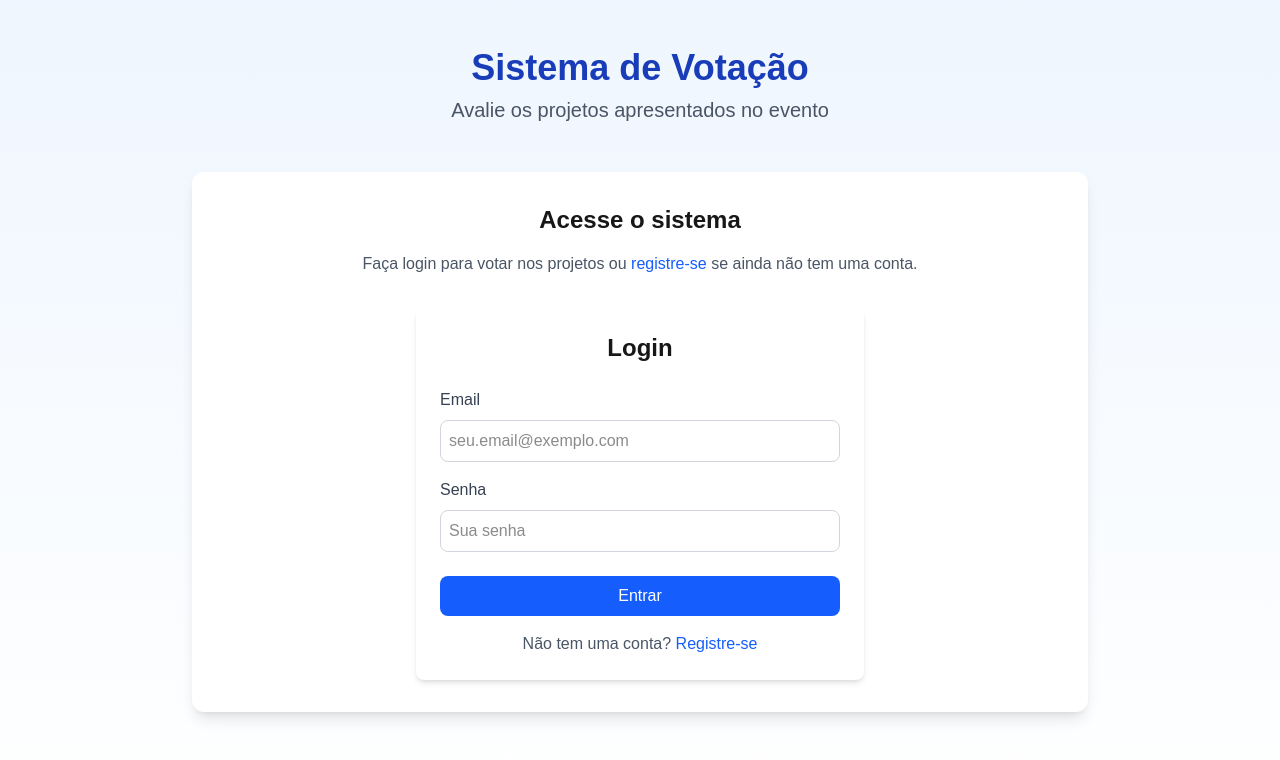
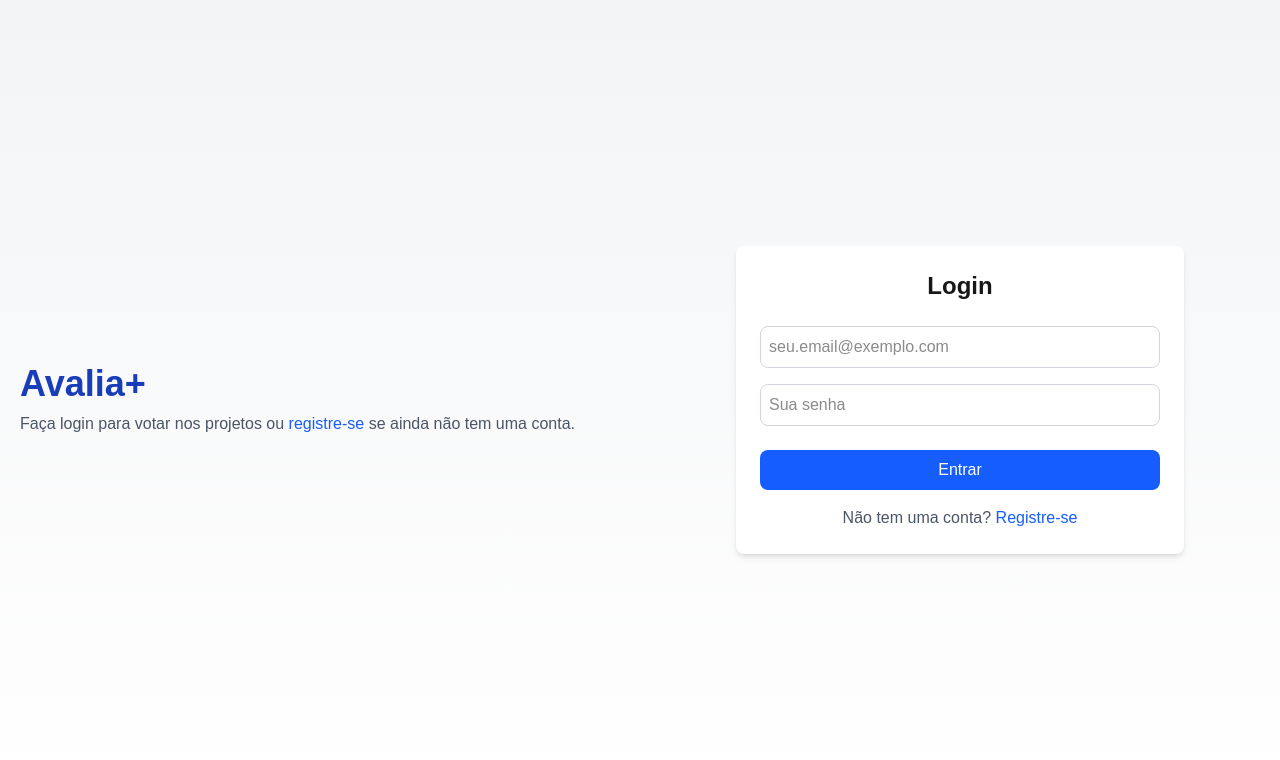
Before and after one commit to elielcezar/vote, a Next.js app: page / in a window 1280 px wide. Shown: the top 760 px of the page. Built offline with nearby package versions, Linux system fonts and the light colour scheme.

Commit message:
ajustes de interface

```diff
--- a/package.json
+++ b/package.json
@@ -6,7 +6,8 @@
     "dev": "next dev --turbopack",
     "build": "next build",
     "start": "next start",
-    "lint": "next lint"
+    "lint": "next lint",
+    "deploy": "git pull && npm install && npm run build && pm2 restart vote-app"
   },
   "dependencies": {
     "@prisma/client": "^6.5.0",
--- a/src/app/page.tsx
+++ b/src/app/page.tsx
@@ -36,7 +36,9 @@ export default function Home() {
 
       // Salvar token no localStorage e cookie
       const participantToken = result.participant.token;
+      if (typeof window !== 'undefined') {
         localStorage.setItem('voteToken', participantToken);
+      }
       setCookie('voteToken', participantToken, { maxAge: 60 * 60 * 24 * 7 }); // Cookie válido por 7 dias
 
       // Definir participante no estado
@@ -75,6 +77,8 @@ export default function Home() {
 
   // Verificar token no localStorage ao carregar a página
   useEffect(() => {
+    // Garantir que o código só execute no navegador
+    if (typeof window !== 'undefined') {
       const storedToken = localStorage.getItem('voteToken');
 
       if (storedToken) {
@@ -82,37 +86,95 @@ export default function Home() {
         setCookie('voteToken', storedToken, { maxAge: 60 * 60 * 24 * 7 }); // Atualizar cookie
         validateToken(storedToken);
       }
+    }
   }, []);
 
   return (
-    <main className="min-h-screen bg-gradient-to-b from-blue-50 to-white py-12">
-      <div className="container mx-auto px-4">
-        <header className="text-center mb-12">
-          <h1 className="text-4xl font-bold text-blue-800 mb-2">Sistema de Votação</h1>
-          <p className="text-xl text-gray-600 mb-6">
-            Avalie os projetos apresentados no evento
-          </p>
-        </header>
+
+    <div className="wrapper flex flex-col md:flex-row h-screen outline bg-gradient-to-b from-gray-100 to-white">
+
+      <aside className={`md:h-screen md:sticky top-0 ${!token || !participant || participant.role !== 'admin' ? 'md:w-6/12' : 'md:w-2/12'}`}>
+        <header className="md:h-screen flex flex-col justify-center p-5 text-center items-center min-h-50 md:text-left md:items-start">
+          <h1 className="text-4xl font-bold text-blue-800 mb-2">Avalia+</h1>
 
           {!token || !participant ? (
-          <div className="max-w-4xl mx-auto">
-            <div className="bg-white p-8 rounded-xl shadow-lg mb-12">
-              <h2 className="text-2xl font-bold mb-4 text-center">Acesse o sistema</h2>
-              <p className="text-center text-gray-600 mb-8">
+            <p className="text-gray-600 m-0">
               Faça login para votar nos projetos ou {' '}
               <Link href="/register" className="text-blue-600 hover:underline">
                 registre-se
               </Link>
               {' '} se ainda não tem uma conta.
             </p>
+          ) : token && participant && participant.role === 'admin' ? (
+            <>
+              <p className="text-gray-600">Bem-vindo, {participant.name}!</p>
+              <Link href="/results" className="text-sm bg-yellow-100 hover:bg-yellow-200 text-yellow-800 py-1 px-3 rounded mt-2 inline-block">
+                Resultados
+              </Link>
 
+              <Link href="/promote" className="text-sm bg-yellow-100 hover:bg-yellow-200 text-yellow-800 py-1 px-3 rounded mt-2 inline-block">
+                Promover Admin
+              </Link>
+
+              <Link href="/vote" className="block w-full bg-blue-600 hover:bg-blue-700 text-white font-medium py-3 px-6 rounded-lg text-center my-4">
+                Votação
+              </Link>
+
+                <button
+                    onClick={() => {
+                      if (typeof window !== 'undefined') {
+                        localStorage.removeItem('voteToken');
+                      }
+                      deleteCookie('voteToken');
+                      setToken(null);
+                      setParticipant(null);
+                      toast.success('Sessão encerrada com sucesso');
+                    }}
+                    className="text-red-600 hover:text-red-800 font-medium"
+                  >
+                  Sair
+                </button>
+
+            </>
+          ) : null}
+
+
+
+        </header>
+      </aside>
+
+      <main className={`md:min-h-screen md:bg-gradient-to-b from-gray-100 to-white md:py-12 flex items-center ${!token || !participant || participant.role !== 'admin' ? 'md:w-6/12' : 'md:w-10/12'}`}>
+
+        <div className="container mx-auto px-4">
+          {!token || !participant ? (
             <LoginForm onSubmit={loginParticipant} isLoading={isLoggingIn} />
-            </div>
-          </div>
-        ) : (
+          ) : token && participant && participant.role !== 'admin' ? (
             <div className="text-center py-8 bg-white p-8 rounded-xl shadow-lg max-w-md mx-auto">
               <h2 className="text-2xl font-bold mb-4">Bem-vindo, {participant.name}!</h2>
               <p className="mt-2 mb-8 text-gray-600">Agora você pode votar nos projetos apresentados.</p>
+
+
+                <Link
+                  href="/vote"
+                  className="block w-full bg-blue-600 hover:bg-blue-700 text-white font-medium py-3 px-6 rounded-lg text-center mb-4"
+                >
+                  Votação
+                </Link>
+
+                <button
+                onClick={() => {
+                  if (typeof window !== 'undefined') {
+                    localStorage.removeItem('voteToken');
+                  }
+                  deleteCookie('voteToken');
+                  setToken(null);
+                  setParticipant(null);
+                  toast.success('Sessão encerrada com sucesso');
+                }}
+                className="text-red-600 hover:text-red-800 font-medium"
+              >
+                Sair
+              </button>
 
               {participant.role === 'admin' && (
                 <div className="mb-6 p-3 bg-yellow-50 border border-yellow-200 rounded-lg">
@@ -124,46 +186,42 @@ export default function Home() {
                     >
                       Painel Admin
                     </Link>
-                  <Link
-                    href="/results"
-                    className="text-sm bg-yellow-100 hover:bg-yellow-200 text-yellow-800 py-1 px-3 rounded"
-                  >
-                    Resultados
-                  </Link>
-                  <Link
-                    href="/promote"
-                    className="text-sm bg-yellow-100 hover:bg-yellow-200 text-yellow-800 py-1 px-3 rounded"
-                  >
-                    Promover Admin
-                  </Link>
+
+
                   </div>
                 </div>
               )}
 
+
+            </div>
+          ) : token && participant && participant.role === 'admin' ? (
+            <div className="text-center py-8 bg-white p-8 rounded-xl shadow-lg max-w-md mx-auto">
+              <h2 className="text-2xl font-bold mb-4">Bem-vindo, {participant.name}!</h2>
+
+              {participant.role === 'admin' && (
+                <div className="mb-6 p-3 bg-yellow-50 border border-yellow-200 rounded-lg">
+                  <p className="text-yellow-800 font-semibold">Você tem acesso de administrador</p>
+                  <div className="flex gap-2 mt-2 justify-center">
                     <Link
-              href="/vote"
-              className="block w-full bg-blue-600 hover:bg-blue-700 text-white font-medium py-3 px-6 rounded-lg text-center mb-4"
+                      href="/admin"
+                      className="text-sm bg-yellow-100 hover:bg-yellow-200 text-yellow-800 py-1 px-3 rounded"
                     >
-              Ir para Votação
+                      Painel Admin
                     </Link>
 
-            <button
-              onClick={() => {
-                localStorage.removeItem('voteToken');
-                deleteCookie('voteToken');
-                setToken(null);
-                setParticipant(null);
-                toast.success('Sessão encerrada com sucesso');
-              }}
-              className="text-red-600 hover:text-red-800 font-medium"
-            >
-              Sair
-            </button>
+
+                  </div>
                 </div>
               )}
+
+
+            </div>
+          ) : null }
         </div>
 
         <Toaster position="bottom-center" />
       </main>
+
+    </div>
   );
 }
--- a/src/app/profile/page.tsx
+++ b/src/app/profile/page.tsx
@@ -230,7 +230,7 @@ export default function ProfilePage() {
                 toast.success('Sessão encerrada com sucesso');
                 setTimeout(() => {
                   router.push('/');
-                }, 1500); // Atraso para permitir que o usuário veja a mensagem de sucesso
+                }, 1500);
               }}
               className="text-red-600 hover:text-red-800 font-medium"
             >
--- a/src/app/register/page.tsx
+++ b/src/app/register/page.tsx
@@ -45,24 +45,23 @@ export default function RegisterPage() {
   };
 
   return (
-    <main className="min-h-screen bg-gradient-to-b from-blue-50 to-white py-12">
-      <div className="container mx-auto px-4">
-        <header className="text-center mb-12">
-          <h1 className="text-4xl font-bold text-blue-800 mb-2">Sistema de Votação</h1>
-          <p className="text-xl text-gray-600 mb-6">
-            Crie sua conta para participar
-          </p>
-          <Link href="/" className="text-blue-600 hover:underline">
-            Voltar para login
-          </Link>
+    <div className="wrapper flex">
+      <aside className="h-screen sticky top-0 w-6/12 ">
+        <header className="h-screen flex flex-col justify-center  p-5 text-left">
+          <h1 className="text-4xl font-bold text-blue-800 mb-2">Avalia+</h1>
         </header>
+      </aside>
 
-        <div className="max-w-md mx-auto">
-          <RegisterForm onSubmit={registerParticipant} isLoading={isRegistering} />
-        </div>
-      </div>
+      <main className="min-h-screen bg-gradient-to-b from-blue-50 to-white py-12 w-6/12  flex items-center">
+          <div className="container mx-auto px-4">
+            <div className="max-w-md mx-auto">
+              <RegisterForm onSubmit={registerParticipant} isLoading={isRegistering} />
 
-      <Toaster position="bottom-center" />
-    </main>
+            </div>
+          </div>
+
+          <Toaster position="bottom-center" />
+        </main>
+    </div>
   );
 }
--- a/src/app/vote/page.tsx
+++ b/src/app/vote/page.tsx
@@ -7,6 +7,7 @@ import { Toaster, toast } from 'react-hot-toast';
 import ProjectCard from '@/components/ProjectCard';
 import VoteForm from '@/components/VoteForm';
 import { getCookie } from 'cookies-next';
+import { setCookie, deleteCookie } from 'cookies-next';
 
 interface Project {
   id: number;
@@ -18,6 +19,7 @@ interface Project {
 export default function VotePage() {
   const router = useRouter();
   const [token, setToken] = useState<string | null>(null);
+  const [participant, setParticipant] = useState<Participant | null>(null);
   const [projects, setProjects] = useState<Project[]>([]);
   const [selectedProject, setSelectedProject] = useState<Project | null>(null);
   const [isLoading, setIsLoading] = useState(true);
@@ -101,21 +103,40 @@ export default function VotePage() {
   };
 
   return (
-    <main className="min-h-screen bg-gradient-to-b from-blue-50 to-white py-12">
+    <main className="min-h-screen bg-gradient-to-b from-gray-100 to-white py-12">
       <div className="container mx-auto px-4">
-        <header className="text-center mb-12">
+        <header className="text-center mb-6">
           <h1 className="text-4xl font-bold text-blue-800 mb-2">Votação de Projetos</h1>
-          <p className="text-xl text-gray-600 mb-4">
-            Selecione um projeto para avaliar
-          </p>
-          <div className="flex gap-4 justify-center">
-            <Link href="/" className="text-blue-600 hover:underline">
-              Voltar para página inicial
-            </Link>
-            <Link href="/profile" className="text-purple-600 hover:underline">
-              Editar meu perfil
-            </Link>
-          </div>
+          {!selectedProject ? (
+            <>
+              <p className="text-xl text-gray-600 mb-4">
+                Selecione um projeto para avaliar
+              </p>
+
+              <div className="flex gap-4 justify-center">
+                <Link href="/profile" className="text-purple-600 hover:underline">Editar meu perfil</Link>
+                <button
+                    onClick={() => {
+                      if (typeof window !== 'undefined') {
+                        localStorage.removeItem('voteToken');
+                      }
+                      deleteCookie('voteToken');
+                      setToken(null);
+                      setParticipant(null);
+                      toast.success('Sessão encerrada com sucesso');
+                      setTimeout(() => {
+                        router.push('/');
+                      }, 1500);
+                    }}
+                    className="text-red-600 hover:text-red-800 font-medium"
+                  >
+                  Sair
+                </button>
+              </div>
+            </>
+
+          ) : null}
+
         </header>
 
         {isLoading ? (
--- a/src/components/LoginForm.tsx
+++ b/src/components/LoginForm.tsx
@@ -41,9 +41,6 @@ const LoginForm: React.FC<LoginFormProps> = ({ onSubmit, isLoading = false }) =>
 
       <form onSubmit={handleSubmit}>
         <div className="mb-4">
-          <label htmlFor="email" className="block text-gray-700 font-medium mb-2">
-            Email
-          </label>
           <input
             id="email"
             type="email"
@@ -61,9 +58,6 @@ const LoginForm: React.FC<LoginFormProps> = ({ onSubmit, isLoading = false }) =>
         </div>
 
         <div className="mb-6">
-          <label htmlFor="password" className="block text-gray-700 font-medium mb-2">
-            Senha
-          </label>
           <input
             id="password"
             type="password"
--- a/src/components/RegisterForm.tsx
+++ b/src/components/RegisterForm.tsx
@@ -1,4 +1,5 @@
 import React, { useState } from 'react';
+import Link from 'next/link';
 import Button from './Button';
 
 interface RegisterFormProps {
@@ -59,9 +60,6 @@ const RegisterForm: React.FC<RegisterFormProps> = ({ onSubmit, isLoading = false
 
       <form onSubmit={handleSubmit}>
         <div className="mb-4">
-          <label htmlFor="name" className="block text-gray-700 font-medium mb-2">
-            Nome Completo
-          </label>
           <input
             id="name"
             type="text"
@@ -79,9 +77,6 @@ const RegisterForm: React.FC<RegisterFormProps> = ({ onSubmit, isLoading = false
         </div>
 
         <div className="mb-4">
-          <label htmlFor="email" className="block text-gray-700 font-medium mb-2">
-            Email
-          </label>
           <input
             id="email"
             type="email"
@@ -99,9 +94,6 @@ const RegisterForm: React.FC<RegisterFormProps> = ({ onSubmit, isLoading = false
         </div>
 
         <div className="mb-4">
-          <label htmlFor="password" className="block text-gray-700 font-medium mb-2">
-            Senha
-          </label>
           <input
             id="password"
             type="password"
@@ -119,9 +111,6 @@ const RegisterForm: React.FC<RegisterFormProps> = ({ onSubmit, isLoading = false
         </div>
 
         <div className="mb-6">
-          <label htmlFor="confirmPassword" className="block text-gray-700 font-medium mb-2">
-            Confirmar Senha
-          </label>
           <input
             id="confirmPassword"
             type="password"
@@ -146,6 +135,10 @@ const RegisterForm: React.FC<RegisterFormProps> = ({ onSubmit, isLoading = false
           {isLoading ? 'Registrando...' : 'Registrar'}
         </Button>
       </form>
+
+      <Link href="/" className="text-blue-600 hover:underline">
+                Voltar para login
+              </Link>
     </div>
   );
 };
```
Also changed, not shown: src/components/VoteForm.tsx (+2 -5 lines), 1 other file (tests, documents, lock files or other folders). Lines whose indentation alone changed are shown as unchanged.
